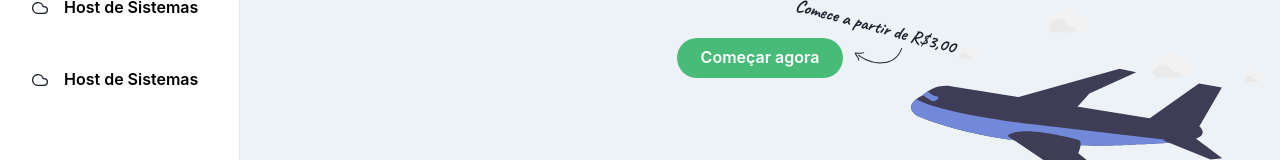
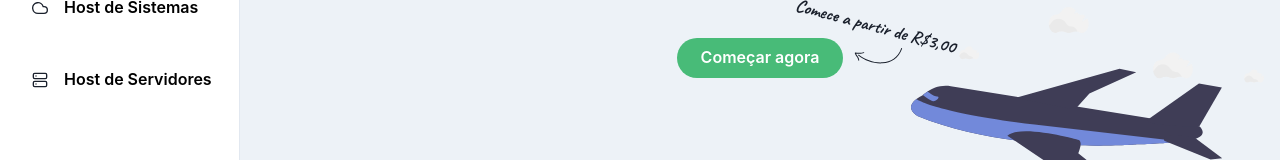
Before and after one commit to emanuelVINI01/RyzenSite, a Next.js app: page / in a window 1280 px wide. Shown: the part 308-468 px from the top of the page. Built offline with nearby package versions, Linux system fonts and the light colour scheme.

Commit message:
SIDEBAR V2

```diff
--- a/src/components/SideBar/index.tsx
+++ b/src/components/SideBar/index.tsx
@@ -183,7 +183,7 @@ const SidebarContent = ({ onClose, ...rest }: SidebarProps) => {
       </Flex>
 
 
-      <Flex
+            <Flex
         align="center"
         p="4"
         mx="4"
@@ -194,16 +194,20 @@ const SidebarContent = ({ onClose, ...rest }: SidebarProps) => {
         <Menu>
           <Icon
             fontSize="16"
-            as={FiCloud}
+            as={FiServer}
           />
           <MenuButton as={Button} colorScheme={useColorModeValue('white', 'gray.900')} color={useColorModeValue('black', 'white')} bg={useColorModeValue('white', 'gray.900')} _hover={null} _focus={null} >
-            Host de Sistemas
+            Host de Servidores
           </MenuButton>
           <MenuList>
             <MenuItem onClick={() => {
-              router.push("/apps")
-            }}>Aplicações</MenuItem>
+              router.push("/vps")
+            }}>Servidores VPS</MenuItem>
+            <MenuItem onClick={() => {
+              router.push("/vpsgaming")
+            }}>Servidores VPS Gaming</MenuItem>
           </MenuList>
+
         </Menu>
       </Flex>
     </Box >
```
